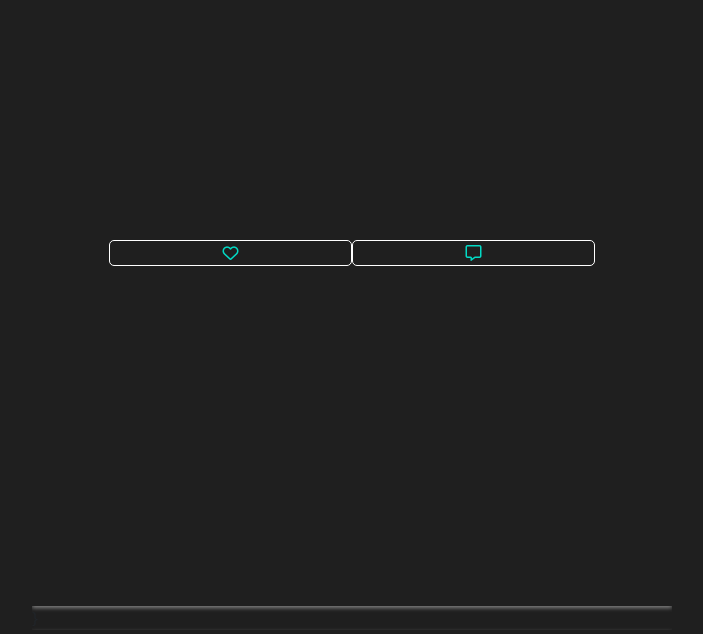
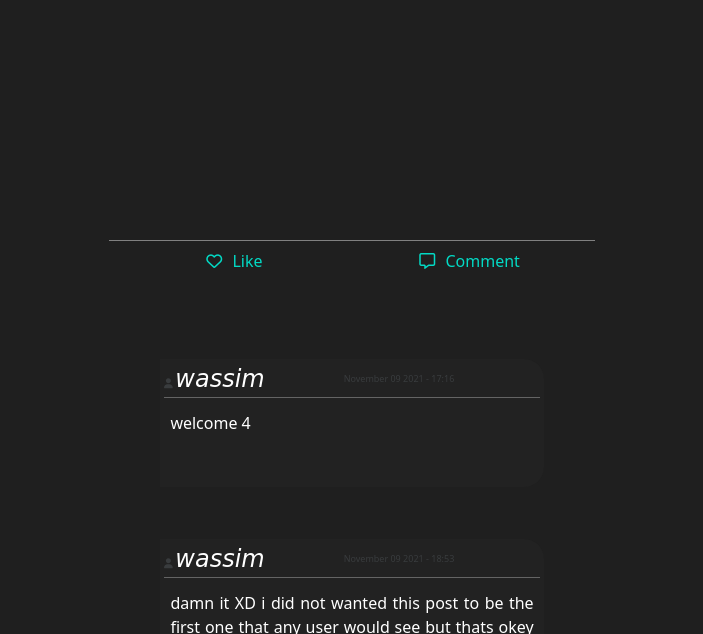
Before and after one commit to wassimks/flask-app, a Flask app: page / in a window 1280 px wide. Shown: the part 1966-2600 px from the top of the page, without its empty margins (288-991 px from the left). Run offline with Flask 2, Linux system fonts and the light colour scheme; a user stored in the database is signed in; data comes from the database, SQL or seed files in the repository; both versions use the stored data as it was after the commit; parts of the project's set-up code (start-up, migrations or seed data) failed here and were passed over; some libraries are stand-ins or nearby versions.

Commit message:
add comments ability

```diff
--- a/app/templates/home.html
+++ b/app/templates/home.html
@@ -218,6 +218,7 @@
 
     #navbar {
       padding: 10px;
+      box-shadow: 0px 0px 4px #222;
     }
 
     #posts-scam {
@@ -259,7 +260,7 @@
 
     #post-container {
       width: 100%;
-      height: 66vh;
+      /* height: 66vh; */
       padding: 0vw 6vw;
     }
 
@@ -387,7 +388,7 @@
 
           </div>
           {% for post in posts %}}
-            <div id="post-container" class="" style="box-shadow: 0px 2px 4px grey;">
+            <div id="post-container" class="no-overflow hide-scroll" style="box-shadow: 0px 2px 4px grey;">
 
               <!-- top detales and control buttons -->
               <div class="col-12 flex flex-between wt writing-padding">
@@ -452,23 +453,67 @@
               </div>
 
               <!-- comment && like buttons -->
-              <div class="col-12 wt flex">
-                <div class="col-6 text-centerize stander-border no-edges">
-                  <button class="transparent-btn">
-                    <i class="far fa-heart"></i>
+              <div class="col-12 wt flex " style="border-top:1px solid grey; padding: 8px;">
+                <div class="col-6 text-centerize no-edges">
+                  <button class="transparent-btn col-12">
+                    <i class="far fa-heart" style="padding-right: 6px;"></i> Like
                   </button>
                 </div>
-                <div class="col-6 text-centerize stander-border no-edges">
-                  <button class="transparent-btn">
-                    <i class="far fa-comment-alt"></i>
+                <div class="col-6 text-centerize no-edges">
+                  <button class="transparent-btn col-12">
+                    <i class="far fa-comment-alt" style="padding-right: 6px;"></i> Comment
                   </button>
                 </div>
               </div>
 
-              <!-- place to display comments  -->
-              <div class="col-12">
+              <!-- container for all comments  -->
+              <div class="col-12 wt " style="width:100%; padding: 1vh 4vw;">
 
+                <!-- container for each comment -->
+                {% for comment in comments %}
+                  {% if comment.original_post==post.id %}
+                    <div class="flex flex-column writing-padding col-12" style="padding-bottom: 1.5vh; background-color: #222222; margin-top: 2vh;border-top-right-radius: 20px; border-bottom-right-radius: 20px;" >
+
+                      <!-- comment header -->
+                      <div class="flex" style="border-bottom: 1px solid rgb(100, 100, 100);">
+                        <div class="col-4" >
+                          {% for user in users %}
+                            {% if comment.commenter==user.id %}
+                              <span style="font-style: oblique; color:#393c3e; font-size: x-small;">
+                                <i class="fas fa-user"></i>
+                              </span>
+                              <span
+                              style="font-style: oblique; font-family:cursive; font-size:24px;">
+                                {{ user.username }}
+                              </span>
+                            {% endif %}
+                          {% endfor %}
+                        </div>
+                        <div class="col-7 flex flex-centerize">
+                          <span style="font-size: xx-small; color:#393c3e;" >{{comment.date}}</span>
+                        </div>
+                      </div>
+
+                      <!-- comment content -->
+                      <div class="text-centerize" style="padding:0.5vh 0.5vw; text-align: justify;">
+                        {{comment.c_content}}
+                      </div>
+                    </div>
+                  {% endif %}
+                {% endfor %}
               </div>
+
+              <!-- adding comment part -->
+              {% if current_user.id %}
+                <div class="col-12" style="margin:0.5vh 0.5vw;">
+                  <form action="" method="POST" class="col-12 flex">
+                    <input type="text" name="add-comment" id="" class="col-10 writing-padding" placeholder="leave a comment" style="outline-style: none;">
+                    <textarea name="commenter" id="" cols="30" rows="1" class="no-display">{{current_user.id}}</textarea>
+                    <textarea name="original_post" id="" cols="30" rows="1" class="no-display">{{post.id}}</textarea>
+                    <button type="submit" class="col-2 transparent-btn" style="background-color: #1b1b1b;">send</button>
+                  </form>
+                </div>
+              {% endif %}
             </div>
           {% endfor %}
         </div>
@@ -485,7 +530,7 @@
         <form action="" method="POST" class="flex flex-column flex-evenly col-8" style="height:60vh;">
           <span class="wt flex flex-centerize serif"> Your username:</span>
           <input name="username_to_login" type="text" class="no-edges text-centerize writing-padding blue-box-shadow"
-            placeholder="username"><br><br>
+            placeholder="username" autofocus><br><br>
           <span class="wt flex flex-centerize serif"> Your password: </span>
           <input name="password_to_login" type="password"
             class="no-edges text-centerize writing-padding blue-box-shadow" placeholder="password"><br><br>
--- a/app/views.py
+++ b/app/views.py
@@ -116,13 +116,33 @@
 		delete_post(id)
 		return redirect(request.url_root)
 
+	if 'add-comment' in form and form['add-comment']:
+		comment= form['add-comment']
+		commenter= form['commenter']
+		time_of_comment= datetime.datetime.now().strftime('%B %d %Y - %H:%M')
+		origin= form['original_post']
+
+		new_comment= models.comments(
+			date= time_of_comment,
+			commenter= commenter,
+			original_post=origin,
+			c_content=comment
+		)
+
+		datab.session.add(new_comment)
+		datab.session.commit()
+		print('comment added')
+		return redirect(request.url)
+
 	users=models.users.query.all()
 	posts=models.posts.query.all()
+	comments= models.comments.query.all()
 
 	return render_template("home.html"
 	,users=users
 	,posts=posts
 	,admin=admin
+	,comments=comments
 	)
 
 @app.route('/logout')
```
Also changed, not shown: app/models.py (+7 -0 lines), app/alchemy.db.
